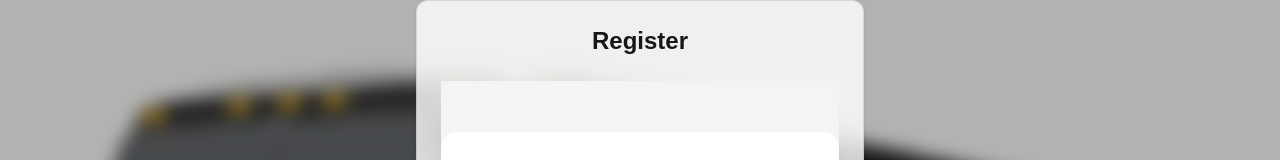
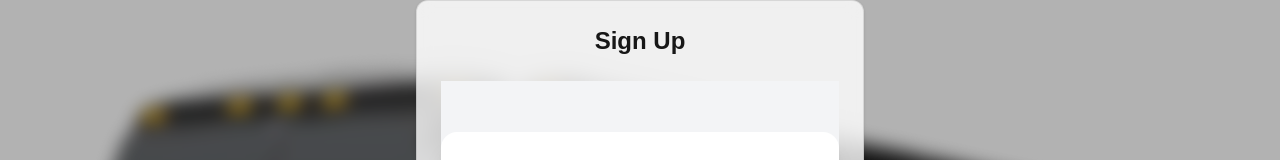
Before and after one commit to helangeorge999/busbooking_web, a Next.js app: page /register in a window 1280 px wide. Shown: the top 160 px of the page. Built offline with nearby package versions, Linux system fonts and the light colour scheme.

Commit message:
update signin signup

```diff
--- a/app/(auth)/login/page.tsx
+++ b/app/(auth)/login/page.tsx
@@ -6,7 +6,7 @@
     return (
         <div className="space-y-6 w-full">
             <div className="text-center">
-                <h1 className="text-2xl font-semibold">Log In</h1>
+                <h1 className="text-2xl font-semibold">Sign In</h1>
                 {/* <p className="mt-1 text-sm text-foreground/70">Log in to your account</p> */}
             </div>
             <LoginForm />
--- a/app/(auth)/register/page.tsx
+++ b/app/(auth)/register/page.tsx
@@ -6,7 +6,7 @@
     return (
         <div className="space-y-6 w-full">
             <div className="text-center">
-                <h1 className="text-2xl font-semibold">Register</h1>
+                <h1 className="text-2xl font-semibold">Sign Up</h1>
             </div>
             <RegisterForm />
         </div>
```
